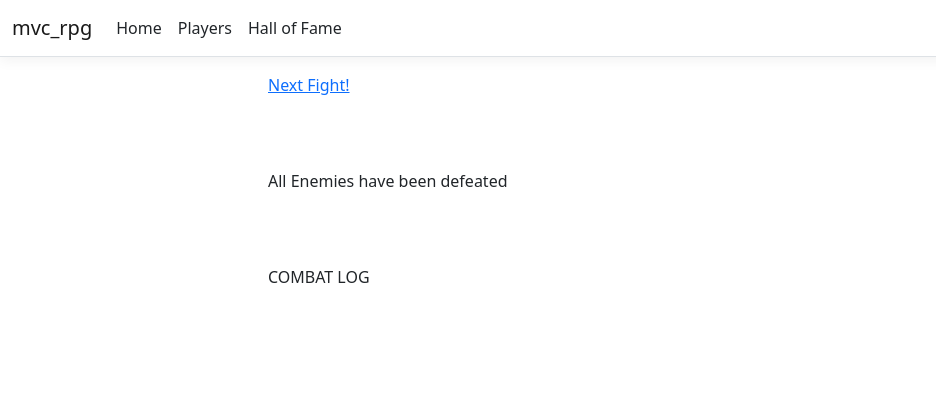
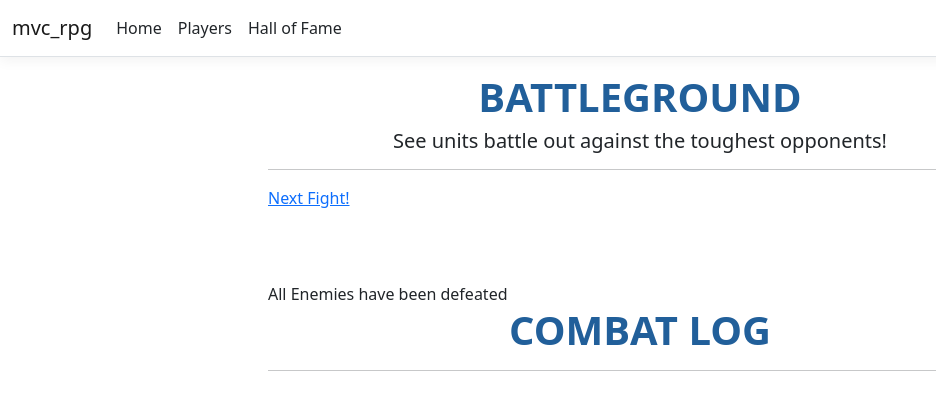
Before and after one commit to Kl3XY/mvc-rpg, an ASP.NET Core app: page / in a window 1280 px wide. Shown: the top 410 px of the page, without its empty margins (0-936 px from the left). Run offline with ASP.NET Core 8, Linux system fonts and the light colour scheme; style sheets or scripts are compiled from the project's sources; the project's own start-up code is not run, and a stand-in starts its controllers and pages; some libraries are stand-ins or nearby versions.

Commit message:
UI Overhaul pt1

```diff
--- a/mvc-rpg/Controllers/HomeController.cs
+++ b/mvc-rpg/Controllers/HomeController.cs
@@ -38,7 +38,8 @@ namespace mvc_rpg.Controllers
             var random = new Random();
             var enemies = _context.Enemies
                 .Include(m => m.EnemyType)
-                .Where(m => m.isAlive == true);
+                .Where(m => m.isAlive == true)
+                .ToList();
             Enemy eList = null;
             if (enemies.Any())
             {
@@ -50,12 +51,14 @@ namespace mvc_rpg.Controllers
             var graves = _context.Graves
                 .Include(m => m.Enemy)
                 .Include(m => m.Player)
-                .Take(20);
+                .Take(20)
+                .ToList();
 
 
             var players = _context.Players
                 .Include(m => m.Items)
-                .Where(m => m.isAlive == true);
+                .Where(m => m.isAlive == true)
+                .ToList();
             Player pList = null;
             if (players.Any())
             {
--- a/mvc-rpg/Data/DbInit.cs
+++ b/mvc-rpg/Data/DbInit.cs
@@ -23,7 +23,7 @@ namespace mvc_rpg.Data
                 return;
             }
 
-            var defaultImage = ImageToByteArray(System.Drawing.Image.FromFile("Default\\img_defaultPicture.jpg"));
+            var defaultImage = ImageToByteArray(System.Drawing.Image.FromFile("wwwroot\\Default\\img_defaultPicture.jpg"));
 
             var players = new Player[]
             {
--- a/mvc-rpg/Views/Home/HallOfFame.cshtml
+++ b/mvc-rpg/Views/Home/HallOfFame.cshtml
@@ -8,6 +8,10 @@
     }
 
 </style>
+
+<h1 style="text-align:center"><b style="color:#215f9a">HALL OF FAME</b></h1>
+<h5 style="text-align:center">The enemies still fear them.</h5>
+<hr>
 
 
 @foreach(var player in Model)
--- a/mvc-rpg/Views/Home/Index.cshtml
+++ b/mvc-rpg/Views/Home/Index.cshtml
@@ -2,31 +2,58 @@
 @{
     ViewData["Title"] = "Home Page";
 }
+<style>
+    .enemy, .player {
+        width: 50%;
+        float: left;
+        text-align: center;
+    }
+</style>
 
-<a asp-action="Index" asp-controller="Home">Next Fight!</a>
+
+<h1 style="text-align:center"><b style="color:#215f9a">BATTLEGROUND</b></h1>
+<h5 style="text-align:center">See units battle out against the toughest opponents!</h5>
+<hr>
+
+<a asp-action="Index" asp-controller="Home" style="text-align:center">Next Fight!</a>
 <br></br>
 <br></br>
 
 @Html.ValidationMessageFor(m => m.Enemy)
 @Html.ValidationMessageFor(m => m.Player)
 
+
+<div class="enemy">
     @if (Model.Enemy != null)
     {
-    <p>@Model.Enemy.Name <br /> @Model.Enemy.EnemyType.Name</p>
-    <br></br>
+        <p>@Model.Enemy.EnemyType.Name | @Model.Enemy.Name</p>
+        <img src="~/Default/img_defaultPicture.jpg" />
+        <br>
         @if (Model.Enemy.isAlive == true)
         {
+            <style>
+                .enemy {
+                    background-color:lightgreen;
+                }
+            </style>
             <p>WON</p>
         }
         else
         {
+            <style>
+                .enemy {
+                   background-color:lightcoral;
+                }
+            </style>
             <p>LOST</p>
         }
 
     }
+</div>
 
 @if (Model.Player != null)
 {
+    <div class="player">
             <td>
             @{
                 var base64 = Convert.ToBase64String(Model.Player.ProfilePicture);
@@ -36,33 +63,53 @@
 
             </td>
 
-    <p>@Model.Player.Name <br /> <img src="@imgSrc" /> </p>
+            <p>@Model.Player.Name </p>
+            <img src="@imgSrc" />
+            <br>
             @if (Model.Player.isAlive == true)
             {
+                <style>
+                    .player {
+                        background-color: lightgreen;
+                    }
+                </style>
                 <p>WON</p>
             }
             else
             {
+                <style>
+                    .player {
+                        background-color: lightcoral;
+                    }
+                </style>
                 <p>LOST</p>
             }
+    </div>
+    <div style="text-align:center">
         <p>Enemies Slain by this Player:</p>
         @foreach (var i in Model.PlayerKilledEnemies)
         {
-        <p>@i.Enemy.Name</p>
+            <div>@i.Enemy.Name</div>
         }
+    </div>
+
 }
 
-<br></br>
-<br></br>
-<p>COMBAT LOG</p>
 
-@foreach(var i in Model.Graves)
+
+
+<h1 style="text-align:center"><b style="color:#215f9a">COMBAT LOG</b></h1>
+<hr>
+<div style="text-align:center">
+    @foreach (var i in Model.Graves)
     {
         @if (i.KilledBy == killedBy.Enemy)
         {
             <p>[@i.DateTime]: @i.Player.Name killed by @i.Enemy.Name</p>
-    } else
+        }
+        else
         {
             <p>[@i.DateTime]: @i.Enemy.Name killed by @i.Player.Name</p>
         }
     }
+</div>
```
Also changed, not shown: mvc-rpg/Views/Home/SearchPlayer.cshtml (+6 -2 lines), mvc-rpg/Views/Players/Index.cshtml (+24 -11 lines), mvc-rpg/mvc-rpg.csproj, mvc-rpg/wwwroot/Default/img_defaultPicture.jpg (renamed from mvc-rpg/Default/img_defaultPicture.jpg). Lines whose indentation alone changed are shown as unchanged.
